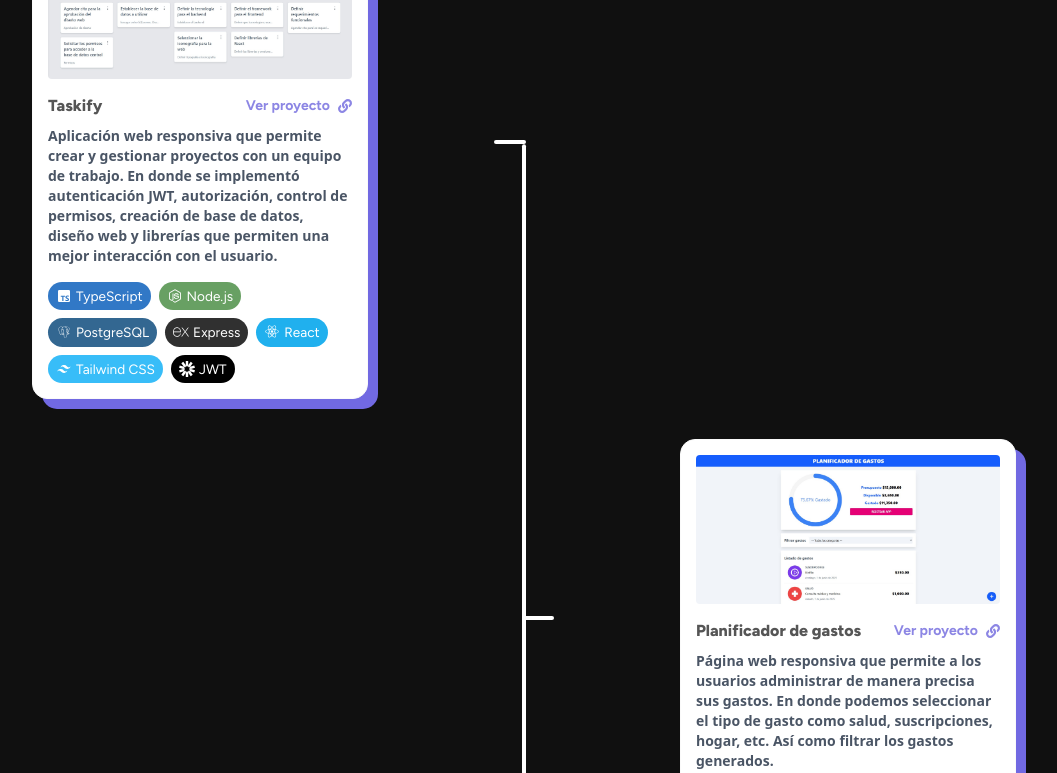
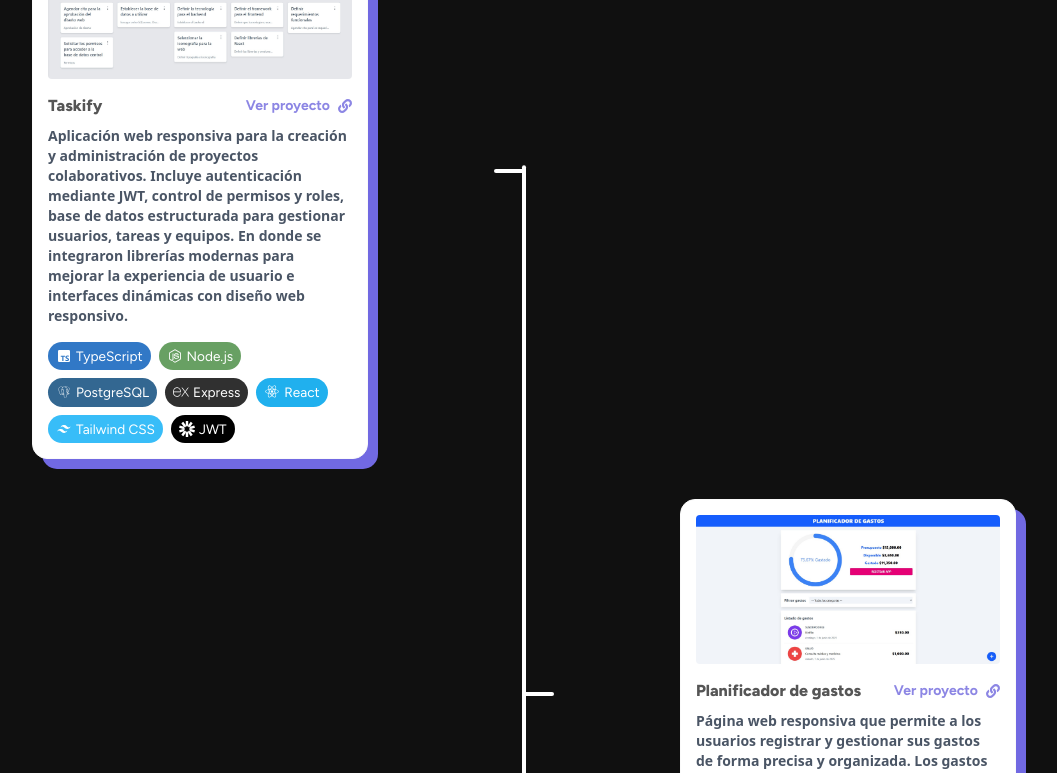
Before and after one commit to EricJairC/Portfoliov3, a React (Vite) app: page / in a window 1280 px wide. Shown: the part 1983-2756 px from the top of the page, without its empty margins (116-1173 px from the left). Built offline with nearby package versions, Linux system fonts and the light colour scheme.

Commit message:
Modificando descripciones y agregando mejoras visuales

```diff
--- a/src/App.jsx
+++ b/src/App.jsx
@@ -39,7 +39,7 @@
           <Projects />
         </div>
       </div>
-      <div className=" relative w-full min-h-[100vh] mx-auto py-20 flex flex-col justify-between" id='skills'>
+      <div className=" relative w-full min-h-[100vh] mx-auto pt-20 xl:py-20 flex flex-col justify-between" id='skills'>
         <motion.h3
           initial={{ y: -100, opacity: 0 }}
           whileInView={{ y: 0, opacity: 1 }}
--- a/src/components/AboutMe.jsx
+++ b/src/components/AboutMe.jsx
@@ -43,10 +43,10 @@
                         ✦
                     </motion.p>
                     <motion.p
-                        initial={{ y: 100, opacity: 0 }}
+                        initial={{ y: 60, opacity: 0 }}
                         whileInView={{ y: 0, opacity: 1 }}
                         transition={{ duration: 0.8, ease: "easeOut" }}
-                        viewport={{ once: true, amount: 0.5 }}
+                        viewport={{ once: true, amount: 0.2 }}
                         className="descripcion font-forta text-center max-w-[600px]"
                     >
                         Ingeniero en informática con pasión por el desarrollo web y la creación de experiencias digitales únicas.
--- a/src/data/data.js
+++ b/src/data/data.js
@@ -13,7 +13,7 @@
     {
         title: "Taskify",
         stack: "Fullstack",
-        desc: "Aplicación web responsiva que permite crear y gestionar proyectos con un equipo de trabajo. En donde se implementó autenticación JWT, autorización, control de permisos, creación de base de datos, diseño web y librerías que permiten una mejor interacción con el usuario.",
+        desc: "Aplicación web responsiva para la creación y administración de proyectos colaborativos. Incluye autenticación mediante JWT, control de permisos y roles, base de datos estructurada para gestionar usuarios, tareas y equipos. En donde se integraron librerías modernas para mejorar la experiencia de usuario e interfaces dinámicas con diseño web responsivo.",
         img: "/img/AppTaskify.jpg",
         tecnologies: ["BiLogoTypescript", "BiLogoNodejs", "DiPostgresql", "SiExpress", "BiLogoReact", "BiLogoTailwindCss", "SiJsonwebtokens"],
         link: "https://taskify-frontend-lime.vercel.app/auth/login"
@@ -21,7 +21,7 @@
     {
         title: "Planificador de gastos",
         stack: "Frontend",
-        desc: "Página web responsiva que permite a los usuarios administrar de manera precisa sus gastos. En donde podemos seleccionar el tipo de gasto como salud, suscripciones, hogar, etc. Así como filtrar los gastos generados.",
+        desc: "Página web responsiva que permite a los usuarios registrar y gestionar sus gastos de forma precisa y organizada. Los gastos pueden clasificarse por categorías como salud, suscripciones, hogar, etc. En donde se pueden aplicar filtros para visualizar información específica de manera clara y eficiente.",
         img: "/img/AppGastos2.jpg",
         tecnologies: ["BiLogoTypescript", "BiLogoReact", "BiLogoTailwindCss"],
         link: "https://extraordinary-bavarois-fcdb6f.netlify.app/"
@@ -29,7 +29,7 @@
     {
         title: "Cotizador",
         stack: "Fullstack",
-        desc: "Aplicación web responsiva que permite el registro de usuarios para poder crear, editar y eliminar productos, así como agregar al carrito productos que otras personas crean. Dentro del carrito de compras se puede seleccionar el plazo a pagar.",
+        desc: "Aplicación web tipo e-commerce que permite a los usuarios registrarse, gestionar su propio catálogo de productos (crear, editar y eliminar) y explorar productos de otros vendedores. Ofrece un sistema de carrito de compras con opción de seleccionar plazos de pago.",
         img: "/img/AppTienda.jpg",
         tecnologies: ["BiLogoTypescript", "BiLogoNodejs", "DiPostgresql", "SiExpress", "BiLogoReact", "BiLogoTailwindCss", "SiJsonwebtokens"],
         link: "https://cotizador-frontend-one.vercel.app/auth/login"
@@ -37,7 +37,7 @@
     {
         title: "Sinopsis",
         stack: "Frontend",
-        desc: "Página web responsiva que permite visualizar las películas y series más populares del momento, así como filtrarlas por categoría, año y genero. Se hizo uso de la api de The Movie Database para su elaboración.",
+        desc: "Página web responsiva que muestra las películas y series más populares del momento, permitiendo filtrarlas por categoría, año de lanzamiento y género. La aplicación consume datos en tiempo real desde la API de The Movie Database (TMDb), ofreciendo una experiencia interactiva y actualizada para el usuario.",
         img: "/img/AppCine.jpg",
         tecnologies: ["BiLogoJavascript", "BiLogoHtml5", "BiLogoSass"],
         link: "https://ericjairc.github.io/Portafolio/Peliculas/index.html"
```
